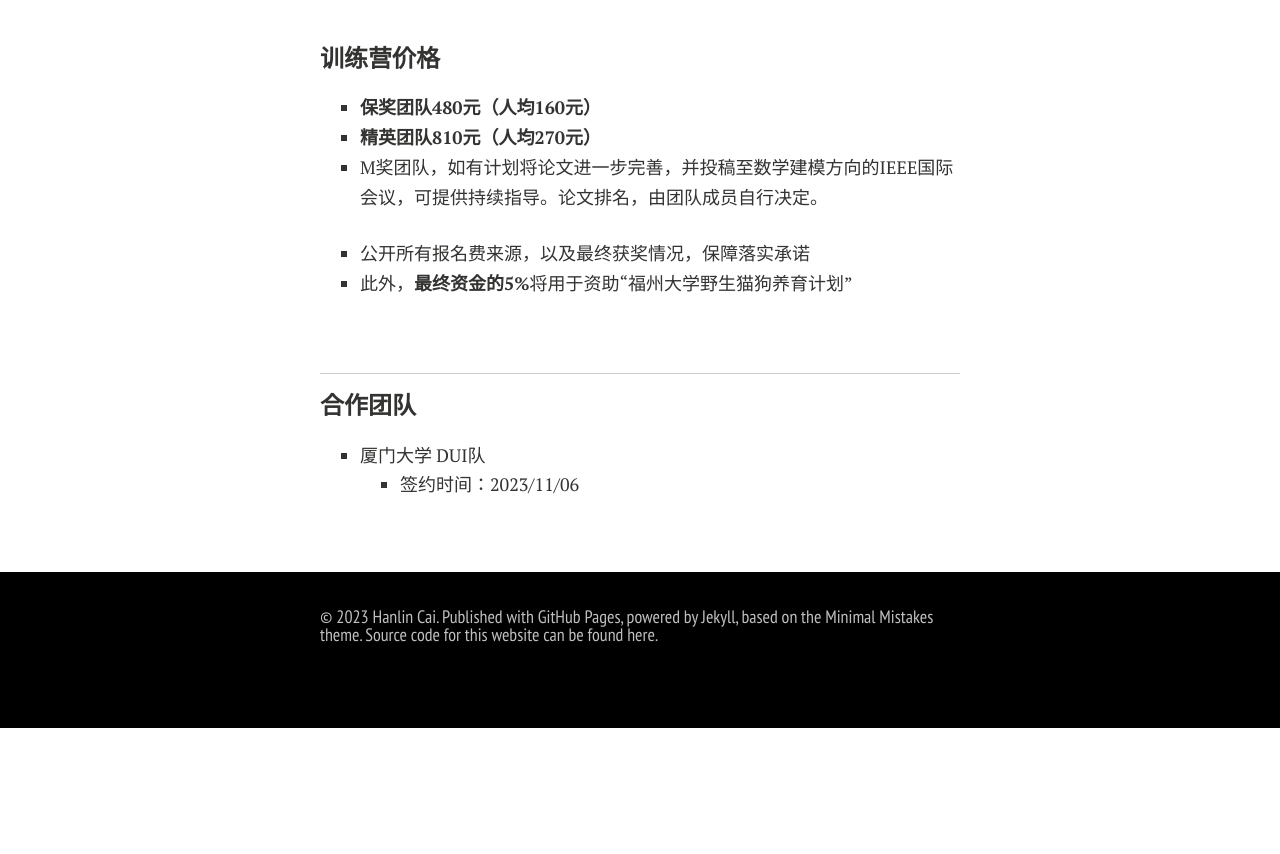
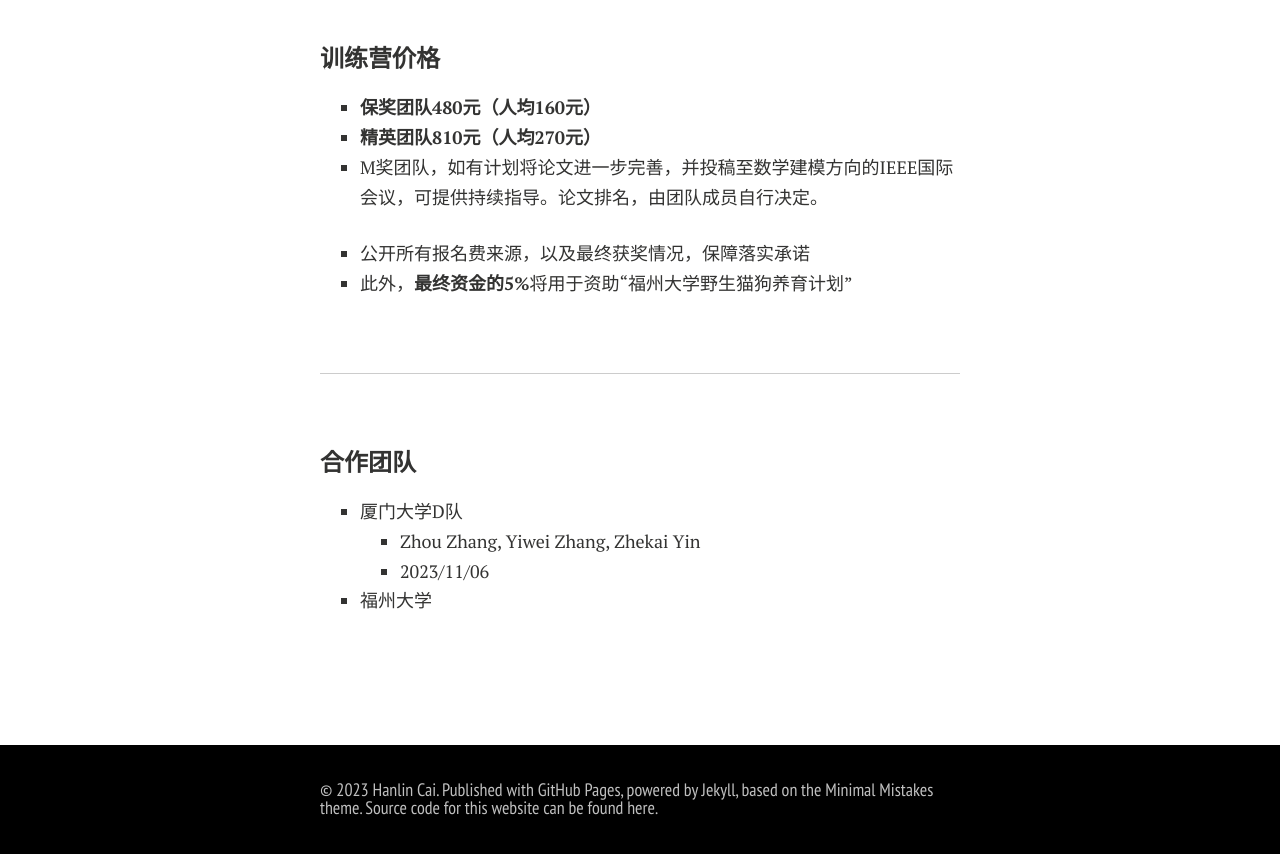
Before and after one commit to GuangLun2000/GuangLun2000.github.io, a Jekyll site: the page built from blogs/modeling.md, in a window 1280 px wide and 900 px high, scrolled down 829 px. Shown: the top 854 px of the window. Built offline with Jekyll 4.4.1, drawn with Linux system fonts in a browser that asks for light colours; nearby versions of some CDN libraries; comment, search, counter and statistics services are not loaded; a style sheet for code colours, icons or effects is not loaded; before the commit the page ends 1557 px from its top, so only the background shows below that.

Commit message:
Update modeling.md

```diff
--- a/blogs/modeling.md
+++ b/blogs/modeling.md
@@ -45,7 +45,15 @@ title: Lance Club
 
 ---
 
+<br>
+
 ### 合作团队
 
-- 厦门大学 DUI队
-  - 签约时间：2023/11/06
+- 厦门大学D队
+  - Zhou Zhang, Yiwei Zhang, Zhekai Yin
+  - 2023/11/06
+- 福州大学
+
+
+
+<br>
```
